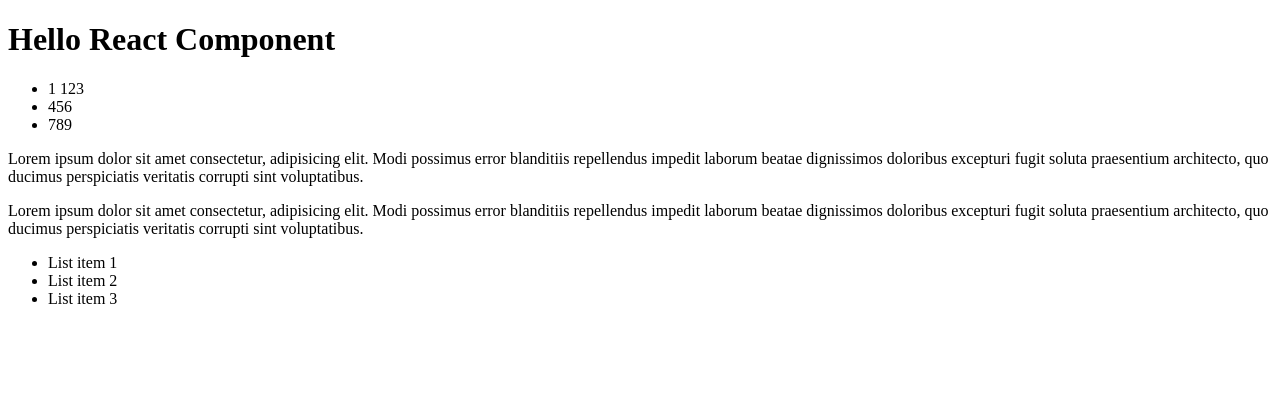
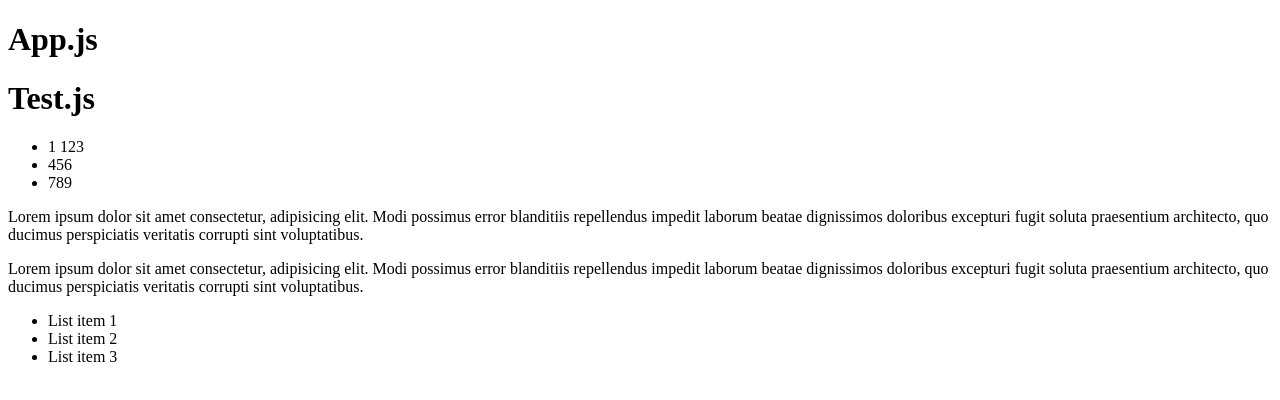
Before and after one commit to LevVaschenko/fake-shop-fail, a React (Create React App) app: page / in a window 1280 px wide. Shown: the top 400 px of the page. Built offline with nearby package versions, Linux system fonts and the light colour scheme.

Commit message:
added title and text to TitleProps

```diff
--- a/src/App.tsx
+++ b/src/App.tsx
@@ -17,12 +17,20 @@
 
 
 // React Component
-const Title = () => <h1>Hello React Component</h1>
+
+type TitleProps = {
+    title: string
+    text?: string // (если ставиться ? - значит это не обязательный параметр)
+}
+const Title = (props: TitleProps) =>
+    <h1>
+        {props.text} {props.title}
+    </h1>
 
 const Title1 = () =>  {
     let a = 0;
     return (
-        <React.Fragment>
+/* (или можно написать React.Fragment) */ <>
            <ul>
                 <li>{a + 1} 123</li>
                 <li>456</li>
@@ -30,7 +38,7 @@
             </ul>
             <p>Lorem ipsum dolor sit amet consectetur, adipisicing elit. Modi possimus error blanditiis repellendus impedit laborum beatae dignissimos doloribus excepturi fugit soluta praesentium architecto, quo ducimus perspiciatis veritatis corrupti sint voluptatibus.</p>
             <p>Lorem ipsum dolor sit amet consectetur, adipisicing elit. Modi possimus error blanditiis repellendus impedit laborum beatae dignissimos doloribus excepturi fugit soluta praesentium architecto, quo ducimus perspiciatis veritatis corrupti sint voluptatibus.</p>
-        </React.Fragment>
+        </>
     )
 }
 
@@ -38,8 +46,9 @@
 function App() {
     return (
         <div className="App">
-            <Title/>
-            <Title1/>
+            <Title title="App.js"/>
+            <Title title="Test.js"/>
+            <Title1 />
             {list}
         </div> )
 }
```
